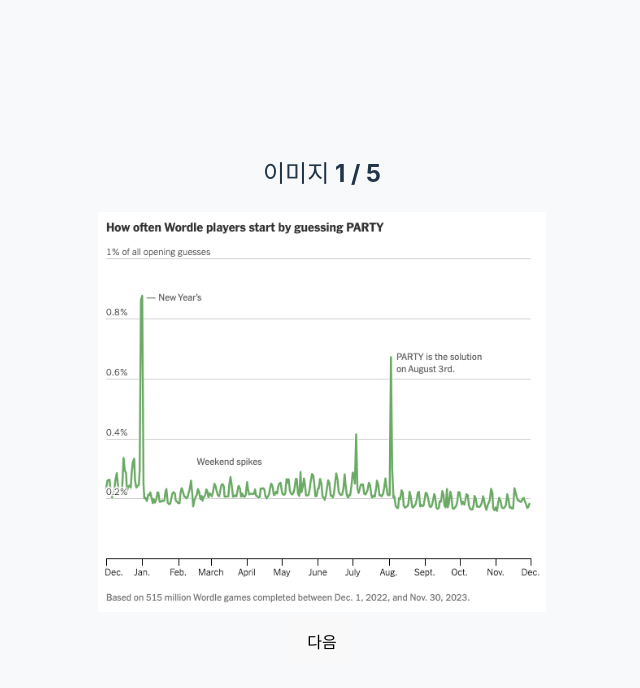
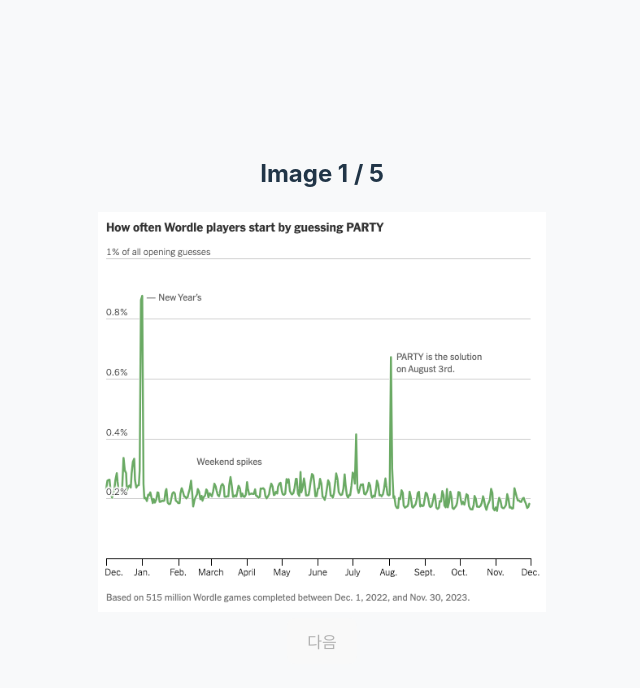
Before and after one commit to shinminjeong/graph-proj-survey, a React (Vite) app: page / in a window 1280 px wide. Both pictures are taken after a click on the button "Start". Shown: the top 688 px of the page, without its empty margins (318-958 px from the left). Built offline with nearby package versions, Linux system fonts and the light colour scheme.

Commit message:
fix: 바운딩 박스 하나만 칠 수 있게 수정

```diff
--- a/src/components/AnnotateScreen.jsx
+++ b/src/components/AnnotateScreen.jsx
@@ -60,13 +60,17 @@ function AnnotateScreen({
       // 현재 이미지에 대한 기존 데이터
       const exist = prev.find((anno) => anno.imgSrc === currentImgSrc);
 
+      console.log('current index : ', currentIndex);
+      console.log('annotationData', annotationData);
+      console.log('annotationData length', annotationData.length);
+
       if (exist) {
-        // 존재하면 그 boxes에 push
         return prev.map((anno) => {
           if (anno.imgSrc === currentImgSrc) {
             return {
               ...anno,
-              boxes: [...anno.boxes, newBox],
+              // boxes: [...anno.boxes, newBox],
+              boxes: [newBox],
             };
           }
           return anno;
@@ -88,6 +92,11 @@ function AnnotateScreen({
 
   // "다음" 버튼
   const handleNextImage = () => {
+    console.log('current index : ', currentIndex);
+    console.log('annotationData', annotationData);
+    console.log('annotationData length', annotationData.length);
+
+
     if (currentIndex === images.length - 1) {
       // 마지막 이미지라면 onFinish() 호출
       onFinish();
@@ -103,7 +112,7 @@ function AnnotateScreen({
   return (
     <div style={{ textAlign: 'center' }}>
       <h2>
-        이미지 {currentIndex + 1} / {images.length}
+        Image {currentIndex + 1} / {images.length}
       </h2>
 
       <div
@@ -154,7 +163,7 @@ function AnnotateScreen({
       </div>
 
       <br />
-      <button onClick={handleNextImage}>
+      <button onClick={handleNextImage} disabled={1 !== existingBoxes.length}>
         {currentIndex === images.length - 1 ? '완료' : '다음'}
       </button>
     </div>
```
